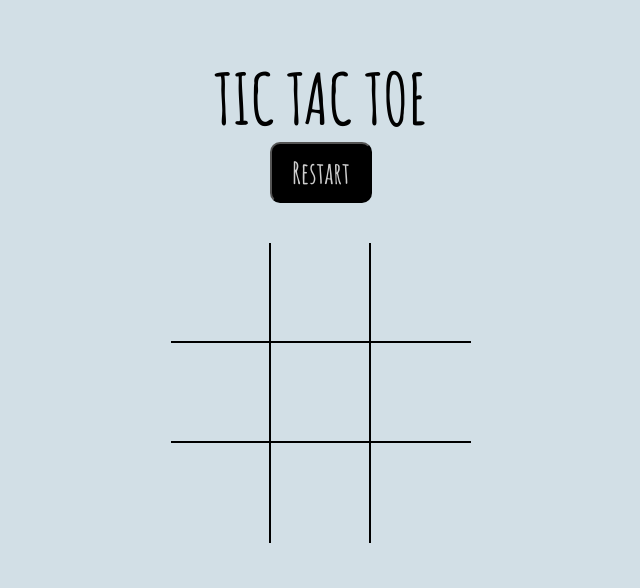
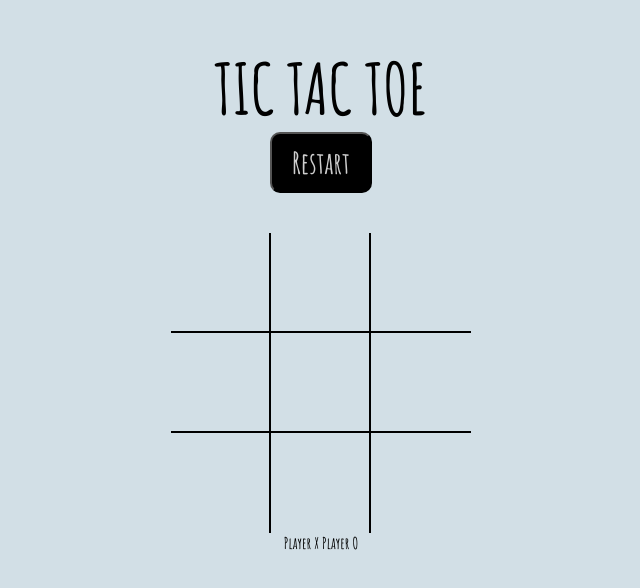
Before and after one commit to ambertua/Milestone-Project-1, a plain HTML site: page index.html in a window 1280 px wide. Shown: the part 102-690 px from the top of the page, without its empty margins (319-959 px from the left). Drawn offline with Linux system fonts and the light colour scheme.

Commit message:
tic tac toe version 1

```diff
--- a/index.html
+++ b/index.html
@@ -26,6 +26,15 @@
           <div class="box" id="7"></div>
           <div class="box" id="8"></div>
         </div>
+        <div class="scores p1">
+          <p class="player 1">
+            <span class="p1">Player X </span>
+            <span class="p2">Player O </span>
+            <span class="x">
+            </span>
+
+          </p>
+        </div>
     </div>
 
     <script src="./ttt.js"></script>
```
